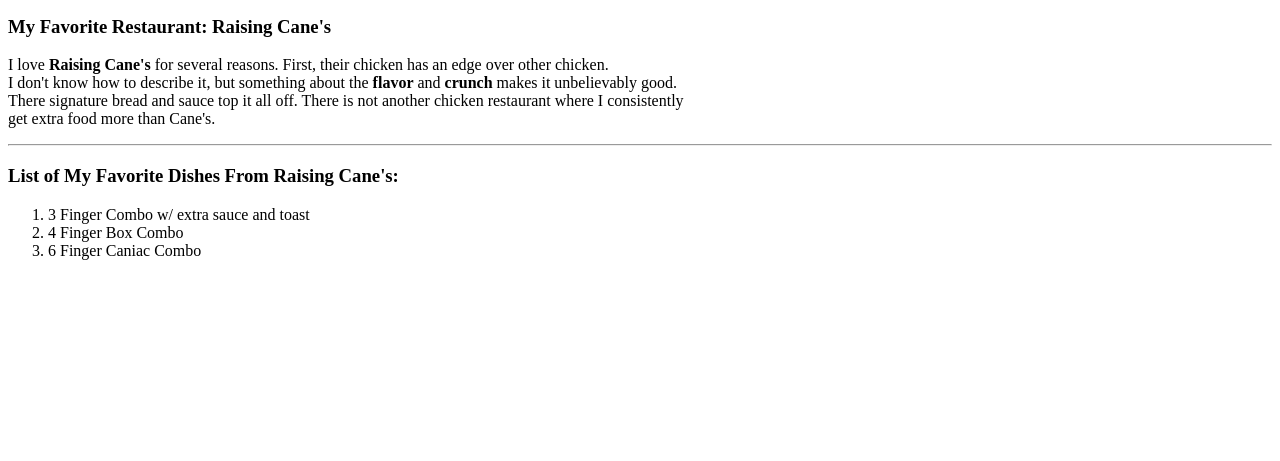
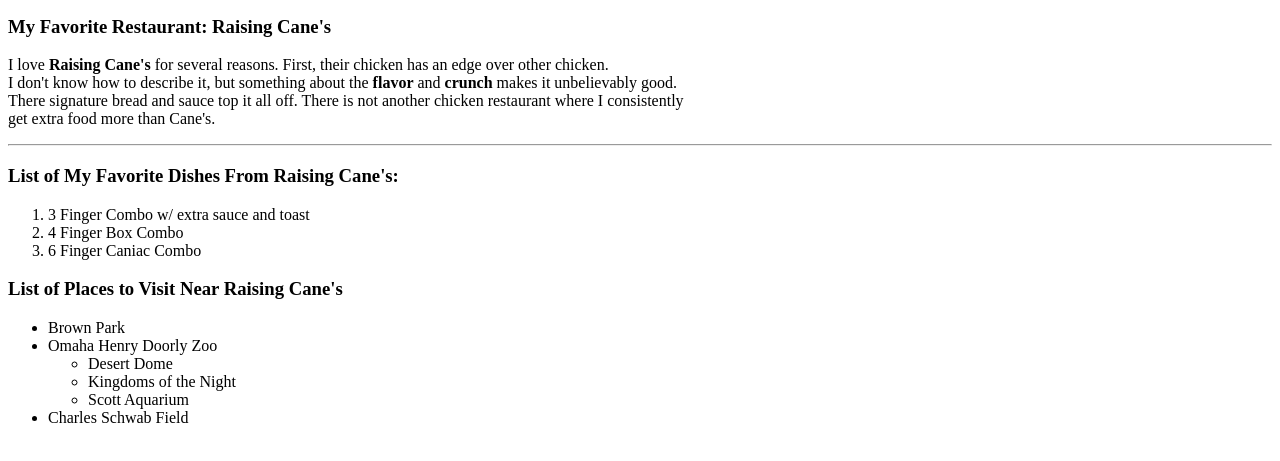
Before and after one commit to 44-563-Web-Apps-S24/44563-webapps-s24-assignment3-NLewandowski5, a plain HTML site: page index.html in a window 1280 px wide. Shown: the part 101-562 px from the top of the page. Drawn offline with Linux system fonts and the light colour scheme.

Commit message:
Added unordered list of places to visit near Cane's
Added unordered list of places to visit near Cane's

```diff
--- a/index.html
+++ b/index.html
@@ -22,6 +22,19 @@
             <li>6 Finger Caniac Combo</li>
         </ol>
 
+        <h3>List of Places to Visit Near Raising Cane's</h3>
+        <ul>
+            <li>Brown Park</li>
+            <li>Omaha Henry Doorly Zoo
+                <ul>
+                    <li>Desert Dome</li>
+                    <li>Kingdoms of the Night</li>
+                    <li>Scott Aquarium</li>
+                </ul>
+            </li>
+            <li>Charles Schwab Field</li>
+        </ul>
+
     </body>
 
 </html>
```
